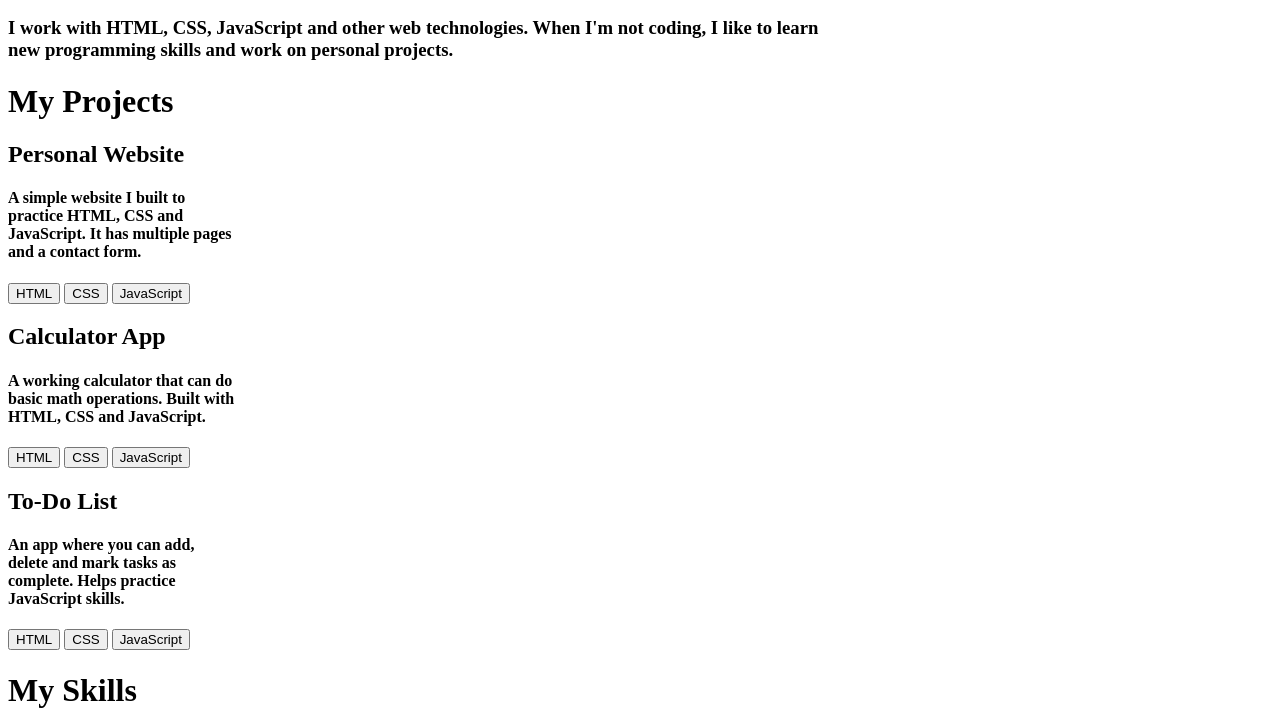
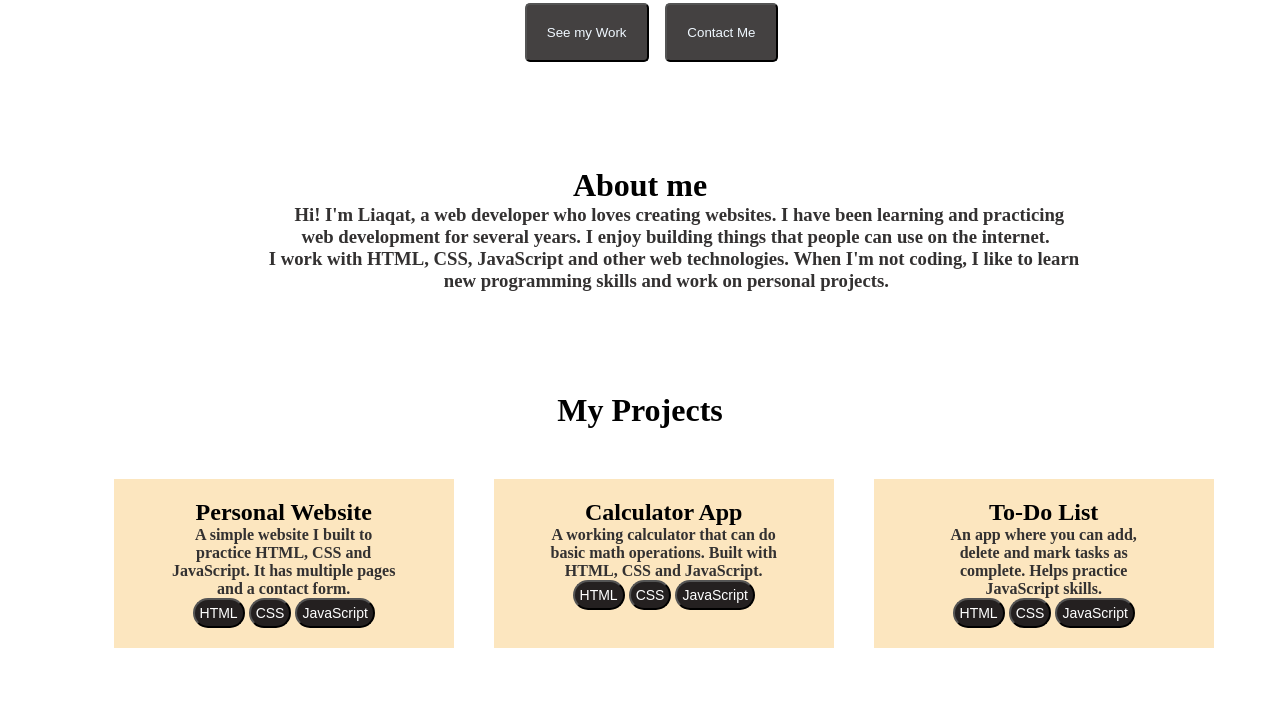
Before and after one commit to noumanwebofficial/first-project, a plain HTML site: page index.html in a window 1280 px wide. Shown: the part 667-1394 px from the top of the page. Drawn offline with Linux system fonts and the light colour scheme.

Commit message:
i change the name of link files

```diff
--- a/index.html
+++ b/index.html
@@ -7,8 +7,8 @@
     <title>Document</title>
 </head>
 <body>
-    <link rel="stylesheet" href="portfolio.css">
-    <link rel="stylesheet" href="portfolio.js">
+    <link rel="stylesheet" href="index.css">
+    <link rel="stylesheet" href="index.js">
     <div id="bar">
         <button id="b"><a href="#hi">Home</a></button>
         <button id="b"><a href="#s">About</a></button>
```
